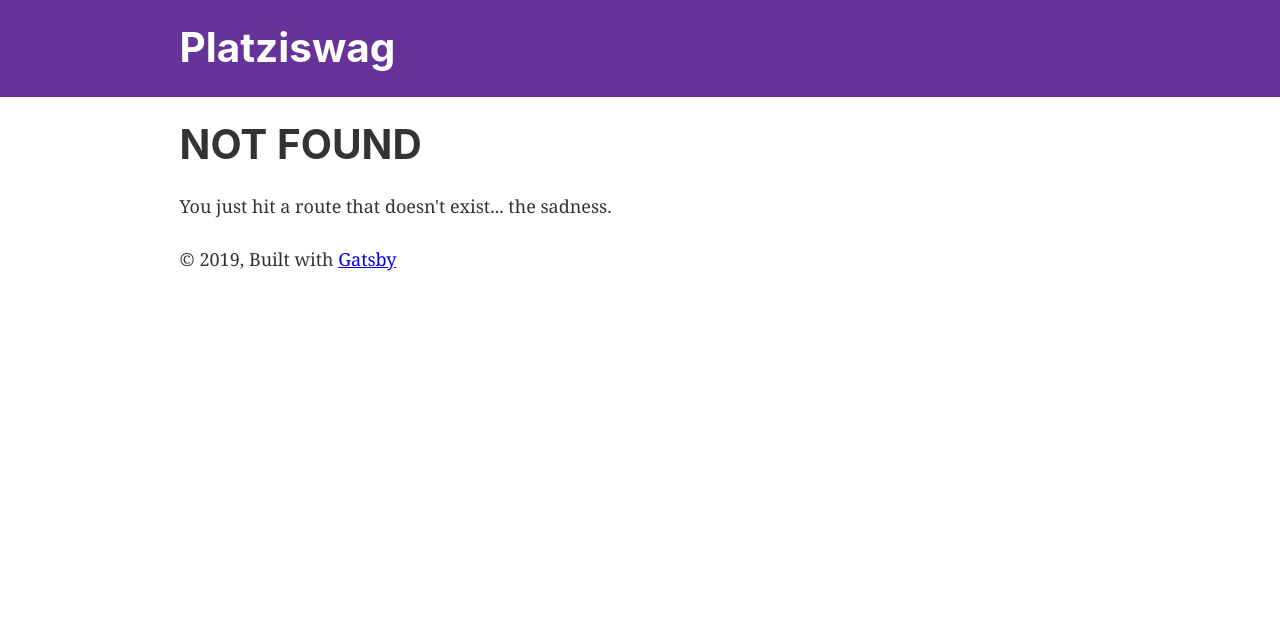
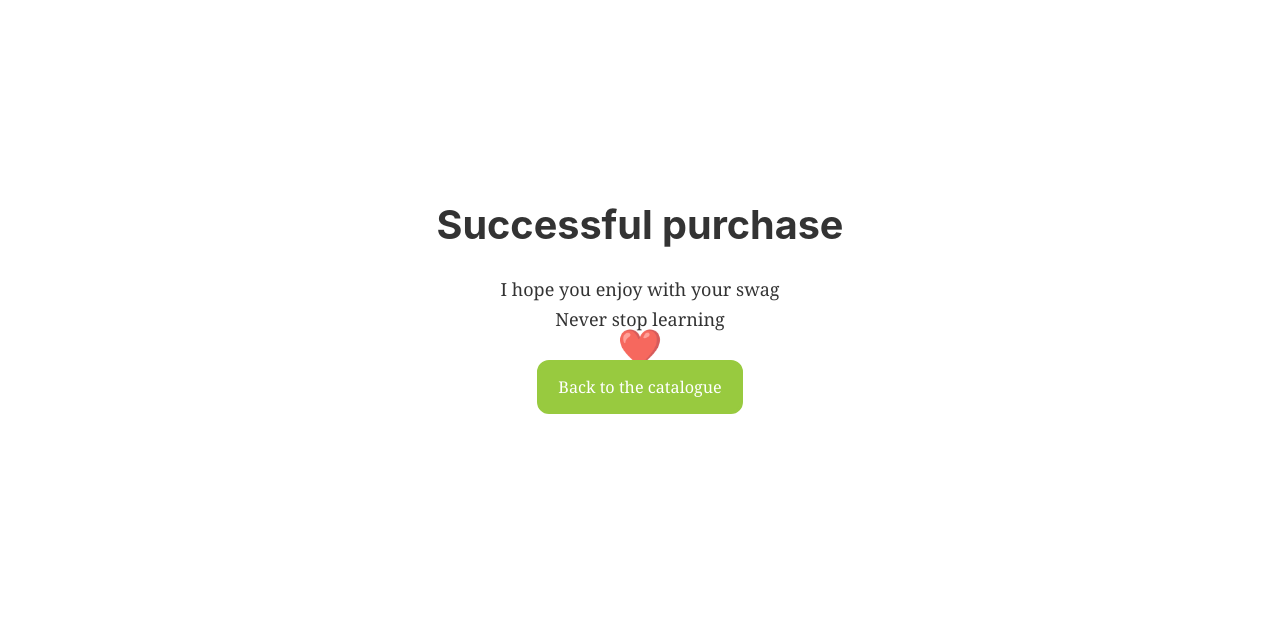
Before and after one commit to itsrojasleon/platzi-swag, a Gatsby site: page /thanks in a window 1280 px wide. Before the commit this address had no page. Built offline with nearby package versions, Linux system fonts and the light colour scheme; Gatsby itself is replaced by a stand-in of ours.

Commit message:
Router with Gatsby

```diff
--- a/src/pages/index.js
+++ b/src/pages/index.js
@@ -13,7 +13,7 @@ const IndexPage = () => (
     <div style={{ maxWidth: `300px`, marginBottom: `1.45rem` }}>
       <Image />
     </div>
-    <Link to='/page-2/'>Go to page 2</Link>
+    <Link to='/thanks'>Go to page 2</Link>
   </Layout>
 );
 
--- /dev/null
+++ b/src/pages/thanks.js
@@ -0,0 +1,23 @@
+import React from 'react';
+import { Link } from 'gatsby';
+import { SEO } from '../components';
+import { Button, Purchase } from '../styles/components';
+
+export default function thanks() {
+  return (
+    <div>
+      <SEO title='Successful purchase' />
+      <Purchase>
+        <h2>Successful purchase</h2>
+        <p>I hope you enjoy with your swag</p>
+        <p>Never stop learning</p>
+        <span rol='img' aria-label='emoji'>
+          ❤️
+        </span>
+        <Link>
+          <Button>Back to the catalogue</Button>
+        </Link>
+      </Purchase>
+    </div>
+  );
+}
```
